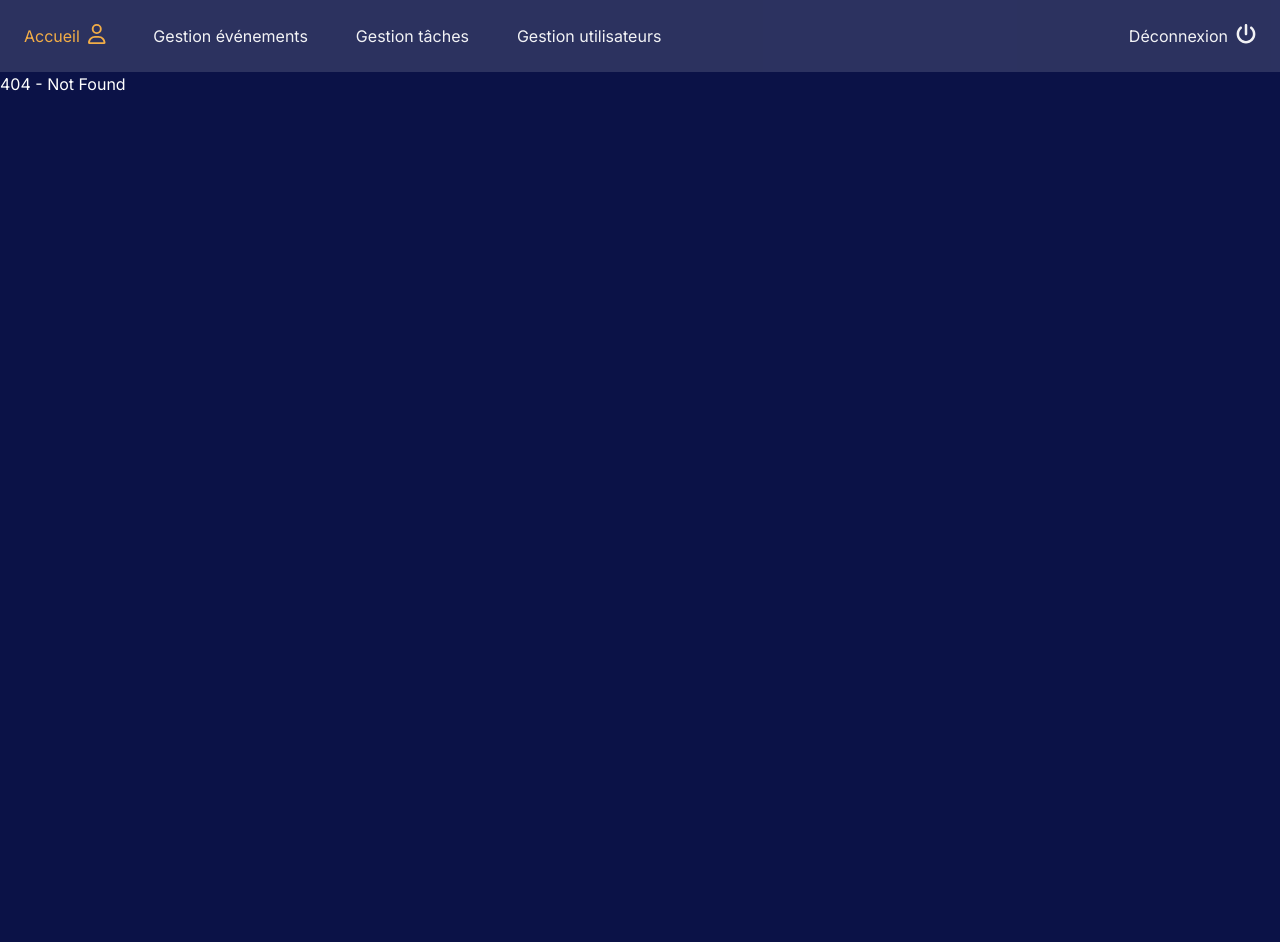
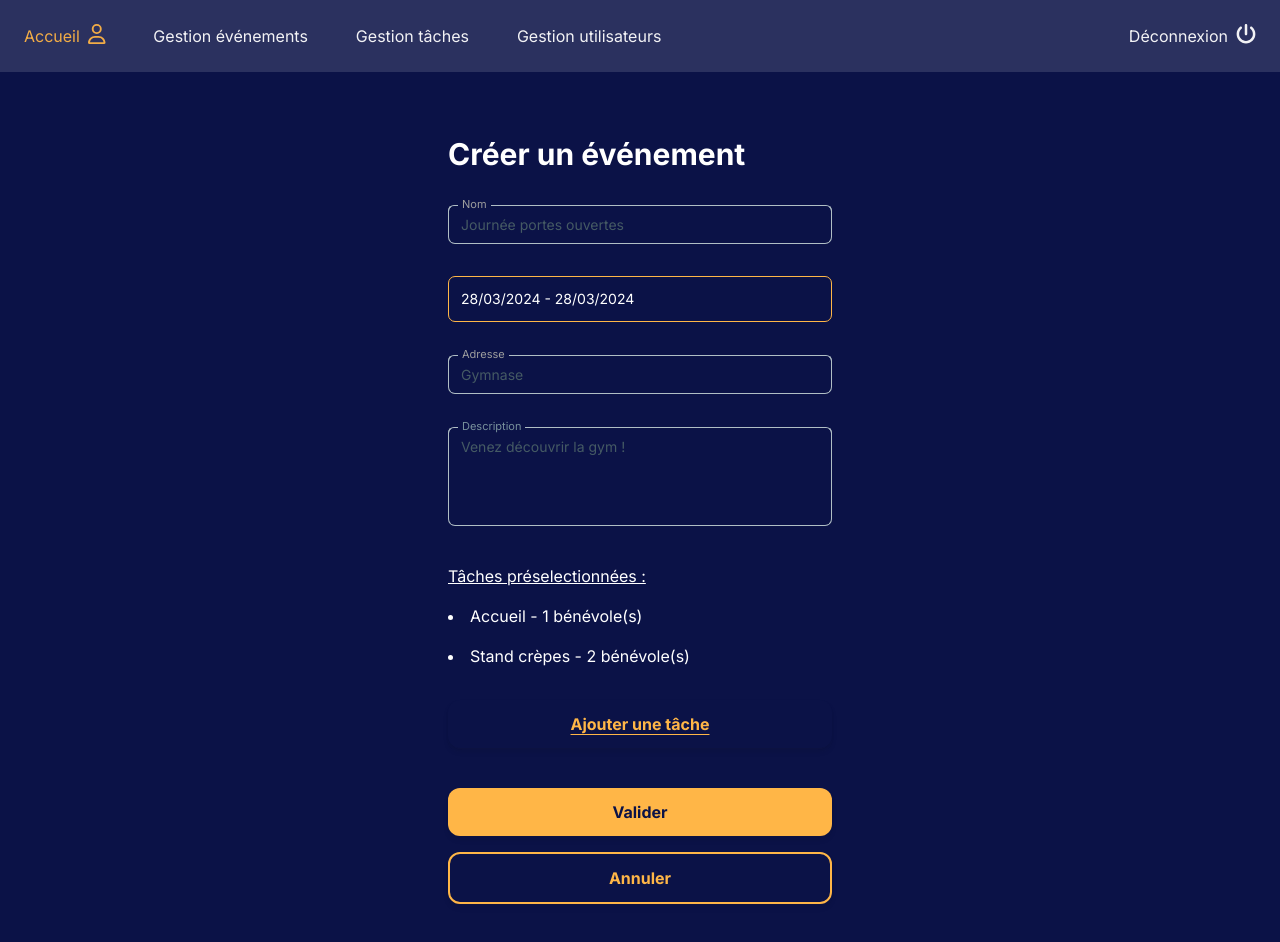
Before and after one commit to kersolo/ManagEvent_front, a React (Vite) app: page /admin/event/update/1 in a window 1280 px wide. Before the commit this address had no page. Shown: the top 942 px of the page. Before the commit the page ends 800 px from the top, so only its background shows below. Built offline with nearby package versions, Linux system fonts and the light colour scheme.

Commit message:
EVENT_DEVPUNK-80 - Group Create and Update Event Forms - implement default values from eventFaker when update

```diff
--- a/src/App.tsx
+++ b/src/App.tsx
@@ -3,7 +3,7 @@ import { Route, Routes, useLocation } from "react-router-dom";
 import "./App.css";
 import NavBar from "./components/NavBar/NavBar";
 import NavBarAdmin from "./components/NavBar/NavBarAdmin";
-import CreateEventPage from "./pages/Admin/HandleEvent/CreateEventPage";
+import CreateUpdateEventPage from "./pages/Admin/HandleEvent/CreateUpdateEventPage";
 import ContactPage from "./pages/Contact/ContactPage";
 import CheckEmailPage from "./pages/Login/ResetPassword/CheckEmailPage";
 import NewPasswordPage from "./pages/Login/ResetPassword/NewPasswordPage";
@@ -59,7 +59,14 @@ export default function App() {
         <Route path="/profile/:id" element={<ProfilePage />} />
         <Route path="/profile/modifications" element={<UpdateProfilePage />} />
         <Route element={<PrivateAdminRoute />}>
-          <Route path="/admin/create-event" element={<CreateEventPage />} />
+          <Route
+            path="/admin/event/create"
+            element={<CreateUpdateEventPage />}
+          />
+          <Route
+            path="/admin/event/update/:eventId"
+            element={<CreateUpdateEventPage />}
+          />
         </Route>
 
         <Route path="*" element={<Page404 />} />
--- a/src/components/DatePickerDefault.tsx
+++ b/src/components/DatePickerDefault.tsx
@@ -7,8 +7,15 @@ export default function DatePickerDefault({
   errors,
   setError,
   setValue,
+  startDateWhenUpdate,
+  endDateWhenUpdate,
 }: DatePIckerDefaultPropsType) {
-  const [dateRange, setDateRange] = useState<(Date | null)[]>([null, null]);
+  const [dateRange, setDateRange] = useState<(Date | null)[]>([
+    startDateWhenUpdate || null,
+    endDateWhenUpdate || null,
+  ]);
+  console.log("start", startDateWhenUpdate);
+  console.log("range", dateRange);
   const [startDate, endDate] = dateRange;
   return (
     <>
--- a/src/pages/Admin/HandleEvent/CreateEventPage.tsx
+++ b/src/pages/Admin/HandleEvent/CreateUpdateEventPage.tsx
@@ -1,7 +1,7 @@
 import { yupResolver } from "@hookform/resolvers/yup";
 import "react-datepicker/dist/react-datepicker.css";
 import { useFieldArray, useForm } from "react-hook-form";
-import { useNavigate } from "react-router-dom";
+import { useNavigate, useParams } from "react-router-dom";
 import ButtonDefault from "../../../components/ButtonDefault";
 import DatePickerDefault from "../../../components/DatePickerDefault";
 import { InputDefault } from "../../../components/InputDefault";
@@ -12,25 +12,39 @@ import { faXmark } from "@fortawesome/free-solid-svg-icons/faXmark";
 import { FontAwesomeIcon } from "@fortawesome/react-fontawesome";
 import { Dialog, Input } from "@material-tailwind/react";
 import { useQuery } from "@tanstack/react-query";
-import { useState } from "react";
+import { useEffect, useState } from "react";
+import { getEventDataForUpdateEventPage } from "../../../services/api/event";
 import { getTasksList } from "../../../services/api/task";
 import { CreateEventFormSchema } from "../../../services/schemas/CreateEventFormSchema";
 
-export default function CreateEventPage() {
+export default function CreateUpdateEventPage() {
   const navigate = useNavigate();
   //modal handling
   const [open, setOpen] = useState(false);
   const handleOpen = () => setOpen(!open);
+  //switch Create/Update Forms
+  const { eventId } = useParams();
+  const isUpdateForm = !eventId;
+
   //tasksList request
   const { data: tasksList } = useQuery({
     queryKey: ["tasksList"],
     queryFn: () => getTasksList(),
     staleTime: 0,
   });
+
+  const { data: eventData } = useQuery({
+    queryKey: ["eventData"],
+    queryFn: () => getEventDataForUpdateEventPage(Number(eventId)),
+    staleTime: 0,
+    enabled: !isUpdateForm,
+  });
+
   // react-hook-form and yup validation
   const {
     control,
     watch,
+    reset,
     register,
     handleSubmit,
     formState: { errors },
@@ -47,13 +61,22 @@ export default function CreateEventPage() {
   });
   // variables to display registered tasks on primary form
   const registeredTasks = watch("tasks");
-  const registeredTaskNames = registeredTasks?.map(
-    (regTask) => regTask.taskName
-  );
+
+  useEffect(() => {
+    if (!isUpdateForm) {
+      reset(eventData);
+    }
+  }, [eventData, isUpdateForm, reset]);
 
   const onSubmit = (data: CreateEventFormType) => {
     console.log(data);
-    // request post on "/events" with body = data
+    // if (isUpdateMode) {
+    //   const response = axios.put(`/event/${eventId}`, data)
+    //   }
+    // else {
+    //   const response = axios.post("/event", data)
+    //   }
+    // navigate("/admin");
   };
 
   return (
@@ -69,11 +92,15 @@ export default function CreateEventPage() {
         register={register}
         errors={errors}
       />
-      <DatePickerDefault
-        errors={errors}
-        setError={setError}
-        setValue={setValue}
-      />
+      {eventData && (
+        <DatePickerDefault
+          errors={errors}
+          setError={setError}
+          setValue={setValue}
+          startDateWhenUpdate={eventData.startDate}
+          endDateWhenUpdate={eventData.endDate}
+        />
+      )}
       <InputDefault
         label="Adresse"
         name="adress"
@@ -88,9 +115,13 @@ export default function CreateEventPage() {
         errors={errors}
       />
 
+      <p className="underline">Tâches préselectionnées : </p>
       {registeredTasks && registeredTasks.length > 0 ? (
         registeredTasks.map((registeredTask, index) => (
-          <p key={index}>{registeredTask.taskName}</p>
+          <li key={index}>
+            {registeredTask.taskName} - {registeredTask.volunteerNumber}{" "}
+            bénévole(s)
+          </li>
         ))
       ) : (
         <p>Aucune tâche associée à cet événement</p>
--- /dev/null
+++ b/src/pages/Admin/HandleEvent/UpdateEventPage.tsx
@@ -0,0 +1,191 @@
+import { yupResolver } from "@hookform/resolvers/yup";
+import "react-datepicker/dist/react-datepicker.css";
+import { useFieldArray, useForm } from "react-hook-form";
+import { useNavigate } from "react-router-dom";
+import ButtonDefault from "../../../components/ButtonDefault";
+import DatePickerDefault from "../../../components/DatePickerDefault";
+import { InputDefault } from "../../../components/InputDefault";
+import { TextareaDefault } from "../../../components/TextareaDefault";
+import { CreateEventFormType } from "../../../services/types/CreateEventPage";
+
+import { faXmark } from "@fortawesome/free-solid-svg-icons/faXmark";
+import { FontAwesomeIcon } from "@fortawesome/react-fontawesome";
+import { Dialog, Input } from "@material-tailwind/react";
+import { useQuery } from "@tanstack/react-query";
+import { useState } from "react";
+import { getTasksList } from "../../../services/api/task";
+import { CreateEventFormSchema } from "../../../services/schemas/CreateEventFormSchema";
+
+export default function UpdateEventPage({ eventId }) {
+  const navigate = useNavigate();
+  //modal handling
+  const [open, setOpen] = useState(false);
+  const handleOpen = () => setOpen(!open);
+  //tasksList request
+  const { data: tasksList } = useQuery({
+    queryKey: ["tasksList"],
+    queryFn: () => getTasksList(),
+    staleTime: 0,
+  });
+  // react-hook-form and yup validation
+  const {
+    control,
+    watch,
+    register,
+    handleSubmit,
+    formState: { errors },
+    setValue,
+    setError,
+    clearErrors,
+  } = useForm<CreateEventFormType>({
+    resolver: yupResolver(CreateEventFormSchema),
+  });
+  // add modal inputs to react-hook-form in an array "tasks"
+  const { fields, append, remove } = useFieldArray({
+    control,
+    name: "tasks",
+  });
+  // variables to display registered tasks on primary form
+  const registeredTasks = watch("tasks");
+
+  const onSubmit = (data: CreateEventFormType) => {
+    console.log(data);
+    // request post on "/events" with body = data
+  };
+
+  return (
+    <form
+      onSubmit={handleSubmit(onSubmit)}
+      className="flex flex-col gap-4 mx-large w-80 sm:w-96 m-auto my-12 md:my-16"
+    >
+      <h1 className="h1-size mb-4">Créer un événement</h1>
+      <InputDefault
+        label="Nom"
+        name="title"
+        type="text"
+        register={register}
+        errors={errors}
+      />
+      <DatePickerDefault
+        errors={errors}
+        setError={setError}
+        setValue={setValue}
+      />
+      <InputDefault
+        label="Adresse"
+        name="adress"
+        type="text"
+        register={register}
+        errors={errors}
+      />
+      <TextareaDefault
+        label="Description"
+        name="description"
+        register={register}
+        errors={errors}
+      />
+
+      <p className="underline">Tâches préselectionnées : </p>
+      {registeredTasks && registeredTasks.length > 0 ? (
+        registeredTasks.map((registeredTask, index) => (
+          <li key={index}>
+            {registeredTask.taskName} - {registeredTask.volunteerNumber}{" "}
+            bénévole(s)
+          </li>
+        ))
+      ) : (
+        <p>Aucune tâche associée à cet événement</p>
+      )}
+      {errors && (
+        <small className="text-red-600 ml-small">
+          {errors.tasks?.root?.message}
+        </small>
+      )}
+      <ButtonDefault
+        variant="tertiary"
+        className="mb-6"
+        onClick={() => {
+          append({ taskName: "", volunteerNumber: 0 });
+          handleOpen();
+        }}
+      >
+        Ajouter une tâche
+      </ButtonDefault>
+
+      <Dialog
+        open={open}
+        handler={() => {
+          remove(fields.length - 1);
+          handleOpen();
+        }}
+        size="xs"
+        className="rounded-xl"
+      >
+        <form className="flex flex-col gap-4 bg-darkBlueDP border-dp p-large text-white">
+          <div className="flex justify-end">
+            <FontAwesomeIcon
+              icon={faXmark}
+              className="hover:cursor-pointer"
+              onClick={() => {
+                remove(fields.length - 1);
+                handleOpen();
+              }}
+            />
+          </div>
+          <h2 className="h2-size text-center mb-4">
+            Ajout d'une tâche à l'événement
+          </h2>
+          <select
+            id="taskName"
+            {...register(`tasks.${fields.length - 1}.taskName`)}
+            className="border-dp p-2 bg-darkBlueDP"
+          >
+            {tasksList?.map((task) => (
+              <option key={task.id} value={task.name} className="capitalize">
+                {task.name}
+              </option>
+            ))}
+          </select>
+
+          <Input
+            {...register(`tasks.${fields.length - 1}.volunteerNumber`)}
+            type="number"
+            label="Choisir un nombre de bénévoles nécessaires"
+            onFocus={(e) => (e.target.value = "1")}
+            min={1}
+            className="bg-darkBlueDP border-dp text-white p-2 "
+          />
+          <div className="flex flex-col gap-4 my-8">
+            <ButtonDefault
+              onClick={() => {
+                handleOpen();
+                clearErrors("tasks");
+              }}
+            >
+              Valider
+            </ButtonDefault>
+            <ButtonDefault
+              variant="secondary"
+              onClick={() => {
+                remove(fields.length - 1);
+                handleOpen();
+              }}
+            >
+              Annuler
+            </ButtonDefault>
+          </div>
+        </form>
+      </Dialog>
+
+      <ButtonDefault type="submit" variant="primary">
+        Valider
+      </ButtonDefault>
+      <ButtonDefault
+        onClick={() => navigate("/admin/events")}
+        variant="secondary"
+      >
+        Annuler
+      </ButtonDefault>
+    </form>
+  );
+}
--- /dev/null
+++ b/src/services/api/event.ts
@@ -0,0 +1,15 @@
+import { eventDataFaker } from "../fakers/eventsFaker";
+
+export async function getEventDataForUpdateEventPage(eventId: number) {
+  try {
+    const data = eventDataFaker[eventId];
+    // REMPLACER par requete get sur (user_task_event JOIN events) by user_id
+    //
+    // const {data} = await axios.get(`/user-task-event/${user_id}`)
+    // return data
+    //
+    return data;
+  } catch (error) {
+    console.log(error);
+  }
+}
--- a/src/services/api/task.ts
+++ b/src/services/api/task.ts
@@ -1,4 +1,4 @@
-import { tasksListFaker } from "../../pages/Admin/HandleEvent/TasksListFaker";
+import { tasksListFaker } from "../fakers/tasksFaker";
 
 export async function getTasksList() {
   try {
--- /dev/null
+++ b/src/services/fakers/eventsFaker.ts
@@ -0,0 +1,36 @@
+export const eventDataFaker = [
+  {
+    title: "Match",
+    startDate: new Date(),
+    endDate: new Date(),
+    adress: "Stade de foot",
+    description: "Une confrontation au sommet",
+    tasks: [
+      {
+        taskName: "Gestion des maillots",
+        volunteerNumber: 1,
+      },
+      {
+        taskName: "Buvette",
+        volunteerNumber: 2,
+      },
+    ],
+  },
+  {
+    title: "Journée portes ouvertes",
+    startDate: new Date(),
+    endDate: new Date(),
+    adress: "Gymnase",
+    description: "Venez découvrir la gym !",
+    tasks: [
+      {
+        taskName: "Accueil",
+        volunteerNumber: 1,
+      },
+      {
+        taskName: "Stand crèpes",
+        volunteerNumber: 2,
+      },
+    ],
+  },
+];
--- a/src/pages/Admin/HandleEvent/TasksListFaker.ts
+++ b/src/services/fakers/tasksFaker.ts
@@ -1,4 +1,4 @@
-import { TaskInterface } from "../../../services/interfaces/TaskInterface";
+import { TaskInterface } from "../interfaces/TaskInterface";
 
 export const tasksListFaker: TaskInterface[] = [
   {
--- a/src/services/types/components-types/DatePickerDefault.ts
+++ b/src/services/types/components-types/DatePickerDefault.ts
@@ -5,4 +5,6 @@ export type DatePIckerDefaultPropsType = {
   errors: FieldErrors<CreateEventFormType>;
   setError: UseFormSetError<CreateEventFormType>;
   setValue: UseFormSetValue<CreateEventFormType>;
+  startDateWhenUpdate?: Date;
+  endDateWhenUpdate?: Date;
 };
```
